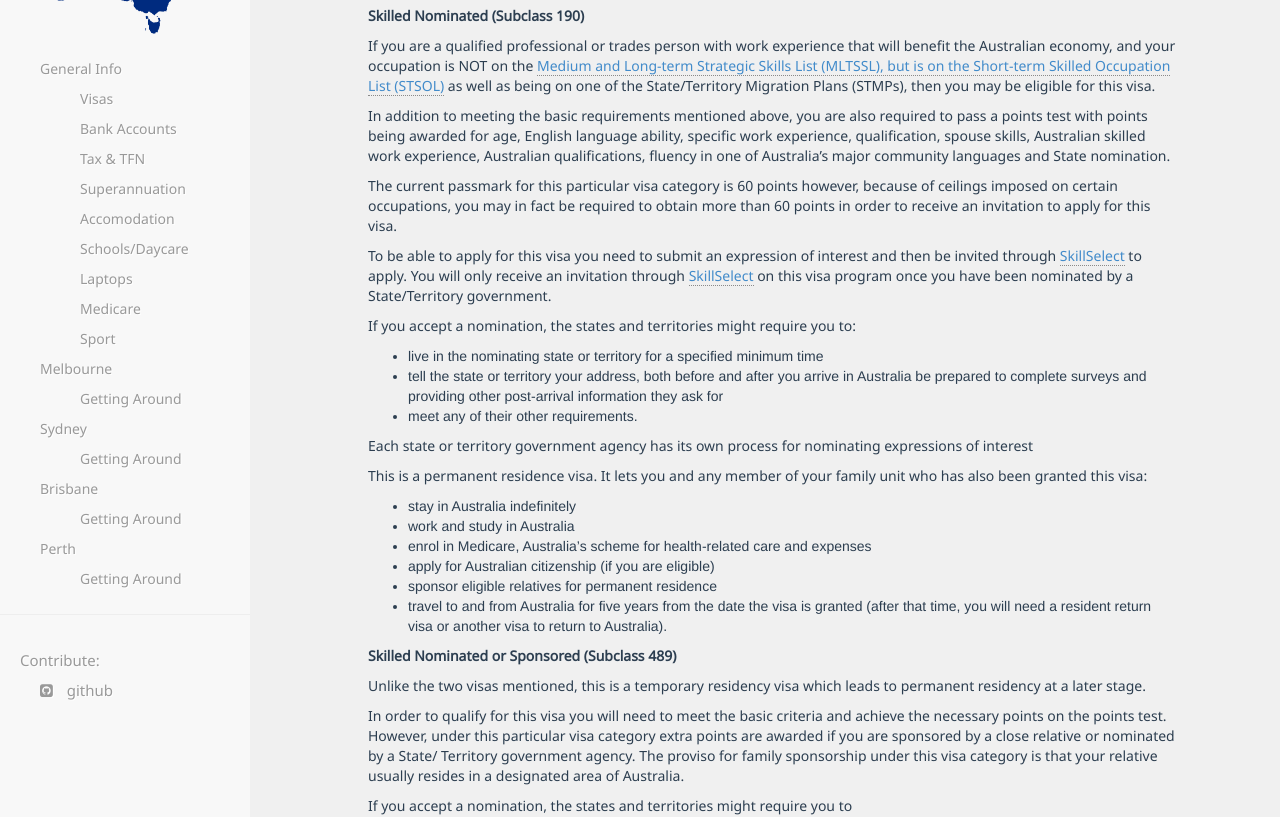
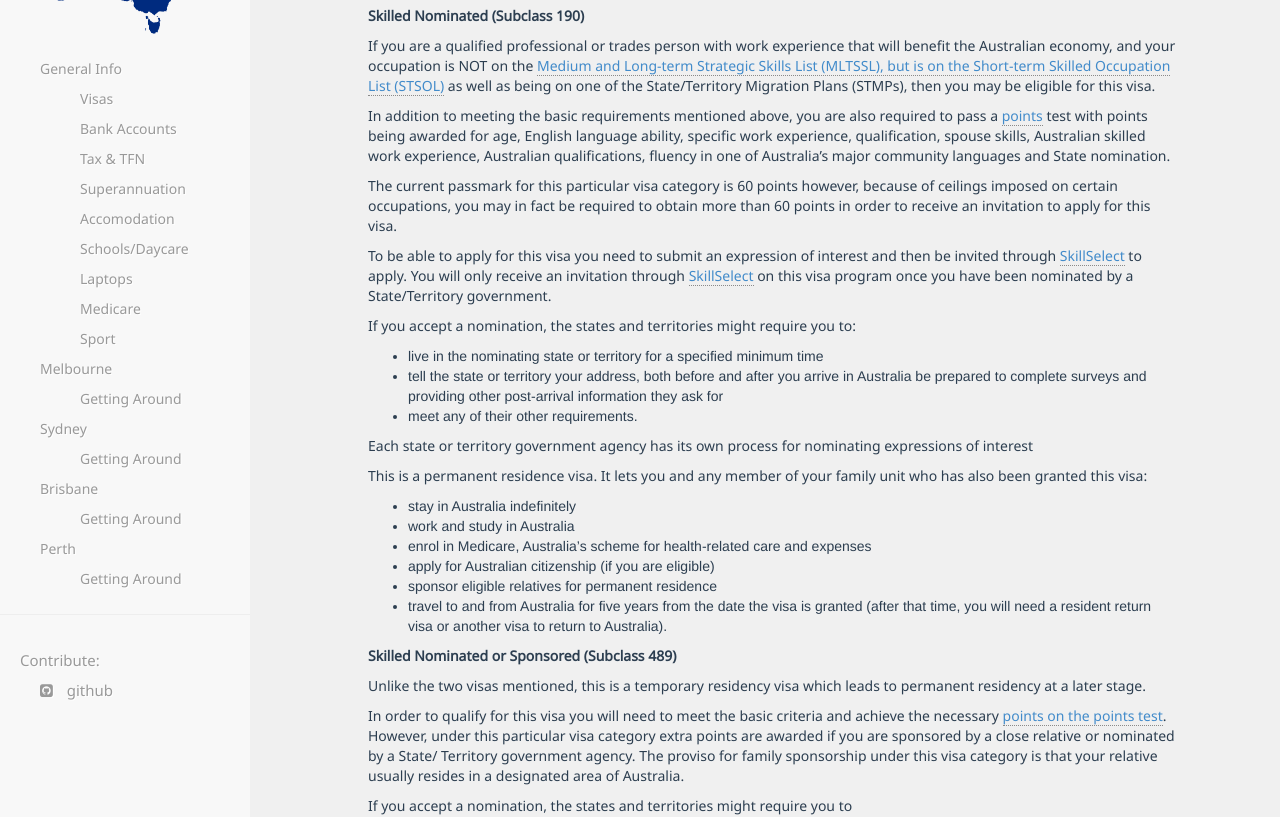
Before and after one commit to movingdownunder/movingdownunder.github.io, a Jekyll site: the page built from _pages/general/visas.md, in a window 1280 px wide and 1400 px high, scrolled down 786 px. Shown: the part 154-971 px from the top of the window. Built offline with Jekyll 4.4.1, drawn with Linux system fonts in a browser that asks for light colours; nearby versions of some CDN libraries; part of the change alters nothing that is shown; some of the changed text lies outside the part shown.

```diff
--- a/_pages/general/visas.md
+++ b/_pages/general/visas.md
@@ -17,7 +17,7 @@ information on 482 visas.
 
 If you are a qualified professional or trades person with work experience that will benefit the Australian economy, and your occupation is on Medium and Long-term [Strategic Skills List (MLTSSL)](https://archive.homeaffairs.gov.au/trav/work/work/skills-assessment-and-assessing-authorities/skilled-occupations-lists/combined-stsol-mltssl){:target="\_blank"}, this visa is for you.
 
-In addition to meeting the basic requirements mentioned above, you are also required to pass a points test with points being awarded for age, English language ability, specific work experience, qualification, spouse skills, Australian skilled work experience, Australian qualifications and fluency in one of Australia's major community languages.
+In addition to meeting the basic requirements mentioned above, you are also required to pass a [points](https://immi.homeaffairs.gov.au/help-support/departmental-forms/online-forms/points-calculator){:target="\_blank"} test with points being awarded for age, English language ability, specific work experience, qualification, spouse skills, Australian skilled work experience, Australian qualifications and fluency in one of Australia's major community languages.
 
 The current passmark for this particular visa category is 60 points however, because of ceilings imposed on certain occupations, you may in fact be required to obtain more than 60 points in order to receive an invitation to apply for this visa.
 
@@ -36,7 +36,7 @@ This is a permanent residence visa. It lets you and any member of your family un
 
 If you are a qualified professional or trades person with work experience that will benefit the Australian economy, and your occupation is NOT on the [Medium and Long-term Strategic Skills List (MLTSSL), but is on the Short-term Skilled Occupation List (STSOL)](https://archive.homeaffairs.gov.au/trav/work/work/skills-assessment-and-assessing-authorities/skilled-occupations-lists/combined-stsol-mltssl){:target="\_blank"} as well as being on one of the State/Territory Migration Plans (STMPs), then you may be eligible for this visa.
 
-In addition to meeting the basic requirements mentioned above, you are also required to pass a points test with points being awarded for age, English language ability, specific work experience, qualification, spouse skills, Australian skilled work experience, Australian qualifications, fluency in one of Australia's major community languages and State nomination.
+In addition to meeting the basic requirements mentioned above, you are also required to pass a [points](https://immi.homeaffairs.gov.au/help-support/departmental-forms/online-forms/points-calculator){:target="\_blank"} test with points being awarded for age, English language ability, specific work experience, qualification, spouse skills, Australian skilled work experience, Australian qualifications, fluency in one of Australia's major community languages and State nomination.
 
 The current passmark for this particular visa category is 60 points however, because of ceilings imposed on certain occupations, you may in fact be required to obtain more than 60 points in order to receive an invitation to apply for this visa.
 
@@ -63,7 +63,7 @@ This is a permanent residence visa. It lets you and any member of your family un
 
 Unlike the two visas mentioned, this is a temporary residency visa which leads to permanent residency at a later stage.
 
-In order to qualify for this visa you will need to meet the basic criteria and achieve the necessary points on the points test. However, under this particular visa category extra points are awarded if you are sponsored by a close relative or nominated by a State/ Territory government agency. The proviso for family sponsorship under this visa category is that your relative usually resides in a designated area of Australia.
+In order to qualify for this visa you will need to meet the basic criteria and achieve the necessary [points on the points test](https://immi.homeaffairs.gov.au/help-support/departmental-forms/online-forms/points-calculator){:target="\_blank"}. However, under this particular visa category extra points are awarded if you are sponsored by a close relative or nominated by a State/ Territory government agency. The proviso for family sponsorship under this visa category is that your relative usually resides in a designated area of Australia.
 
 If you accept a nomination, the states and territories might require you to
 
```
